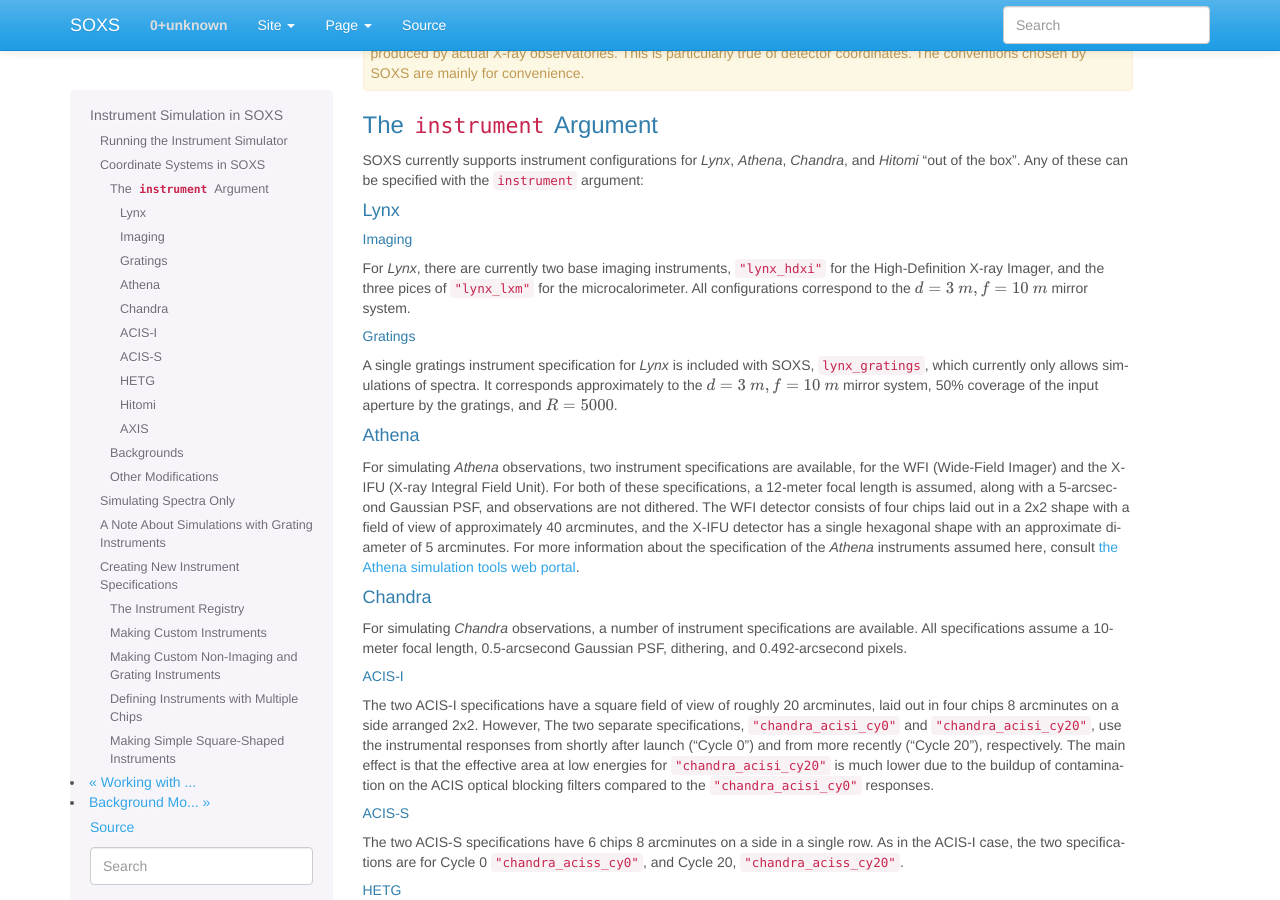
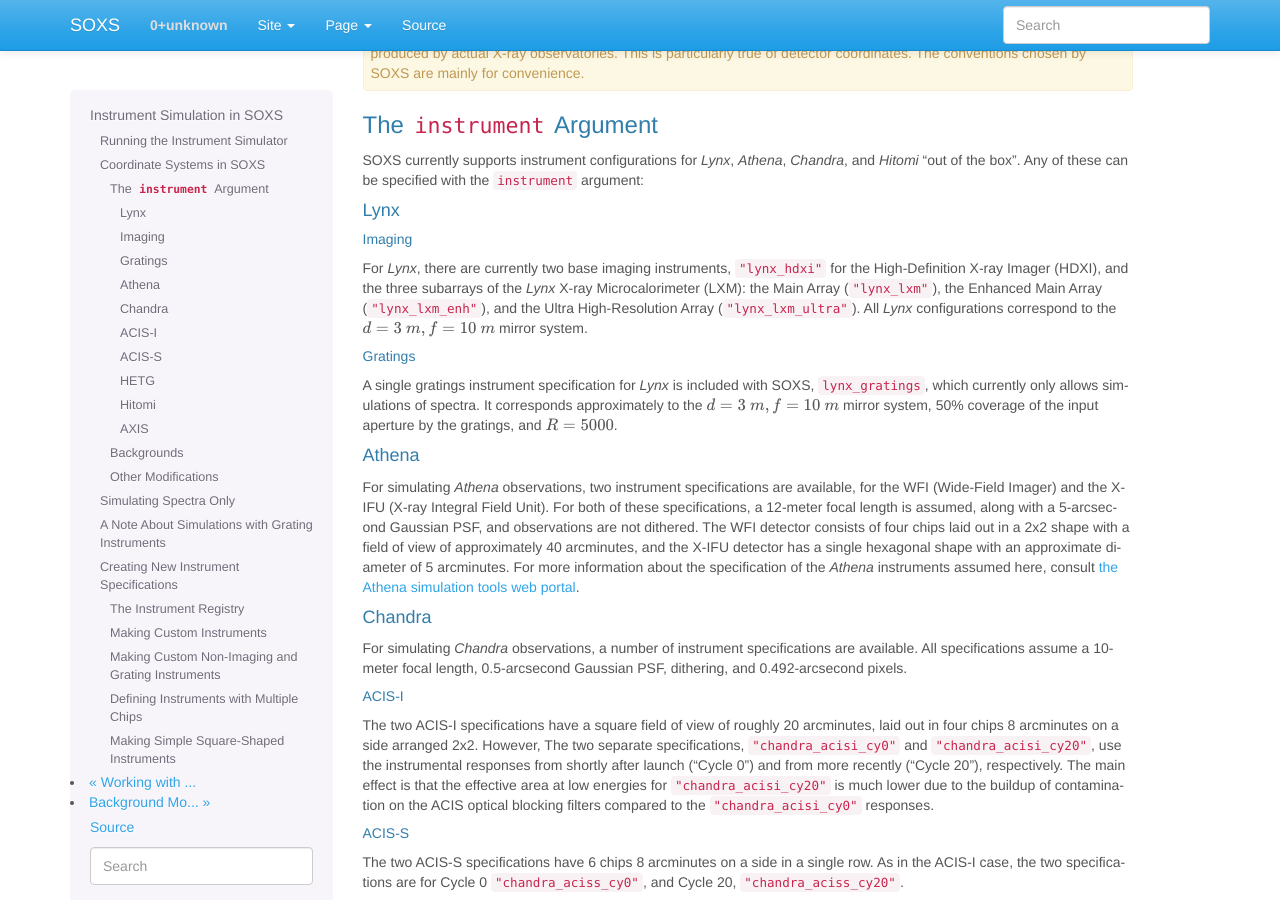
Before and after one commit to lynx-x-ray-observatory/soxs, a Sphinx documentation site: the page built from doc/source/users_guide/instrument.rst, in a window 1280 px wide and 900 px high, scrolled down 1895 px. Built offline with Sphinx 7.4.7, drawn with Linux system fonts in a browser that asks for light colours; some of the changed text lies outside the part shown.

Commit message:
mucal --> lxm

```diff
--- a/doc/source/users_guide/instrument.rst
+++ b/doc/source/users_guide/instrument.rst
@@ -31,9 +31,9 @@
 
     from soxs import instrument_simulator
     simput_file = "snr_simput.fits" # SIMPUT file to be read
-    out_file = "evt_mucal.fits" # event file to be written
+    out_file = "evt_lxm.fits" # event file to be written
     exp_time = (30.0, "ks") # The exposure time
-    instrument = "mucal" # short name for instrument to be used
+    instrument = "lynx_lxm" # short name for instrument to be used
     sky_center = [30., 45.] # RA, Dec of pointing in degrees
     instrument_simulator(simput_file, out_file, exp_time, instrument,
                          sky_center, overwrite=True)
@@ -100,8 +100,10 @@
 #######
 
 For *Lynx*, there are currently two base imaging instruments, ``"lynx_hdxi"``
-for the High-Definition X-ray Imager, and the three pices of ``"lynx_lxm"`` for
-the microcalorimeter. All configurations correspond to the
+for the High-Definition X-ray Imager (HDXI), and the three subarrays of the
+*Lynx* X-ray Microcalorimeter (LXM): the Main Array (``"lynx_lxm"``), the
+Enhanced Main Array (``"lynx_lxm_enh"``), and the Ultra High-Resolution Array
+(``"lynx_lxm_ultra"``). All *Lynx* configurations correspond to the
 :math:`d = 3~m, f = 10~m` mirror system.
 
 Gratings
@@ -514,10 +516,10 @@
 .. code-block:: python
 
     from soxs import get_instrument_from_registry, add_instrument_to_registry
-    new_mucal = get_instrument_from_registry("lynx_lxm")
-    new_mucal["name"] = "lxm_high_res" # Must change the name, otherwise an error will be thrown
-    new_mucal["num_pixels"] = 12000 # Results in an ambitiously smaller plate scale, 0.1 arcsec per pixel
-    name = add_instrument_to_registry(new_mucal)
+    new_lxm = get_instrument_from_registry("lynx_lxm")
+    new_lxm["name"] = "lxm_high_res" # Must change the name, otherwise an error will be thrown
+    new_lxm["num_pixels"] = 12000 # Results in an ambitiously smaller plate scale, 0.1 arcsec per pixel
+    name = add_instrument_to_registry(new_lxm)
 
 You can also store an instrument specification in a JSON file and import it:
 
@@ -526,7 +528,7 @@
     name = add_instrument_to_registry("my_lxm.json")
 
 You can download an example instrument specification JSON file
-`here <../example_mucal_spec.json>`_.
+`here <../example_lxm_spec.json>`_.
 
 You can also take an existing instrument specification and write it to a JSON
 file for editing using :func:`~soxs.instrument.write_instrument_json`:
@@ -534,8 +536,8 @@
 .. code-block:: python
 
     from soxs import write_instrument_json
-    # Using the "new_mucal" from above
-    write_instrument_json("mucal_high_res", "mucal_high_res.json")
+    # Using the "lxm_high_res" from above
+    write_instrument_json("lxm_high_res", "lxm_high_res.json")
 
 .. warning::
 
```
Also changed, not shown: doc/source/command_line/instrument.rst (+4 -4 lines), 3 other files.
